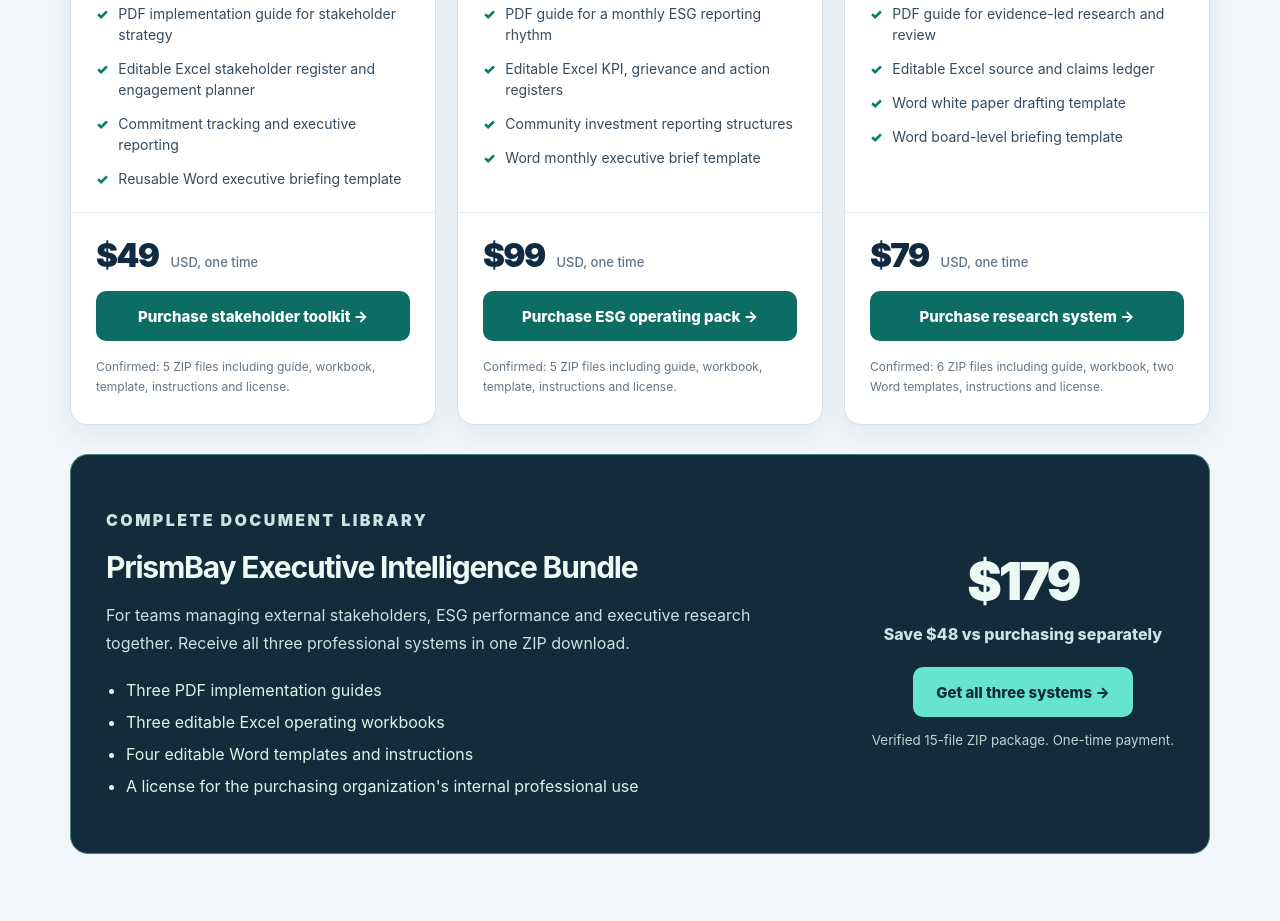
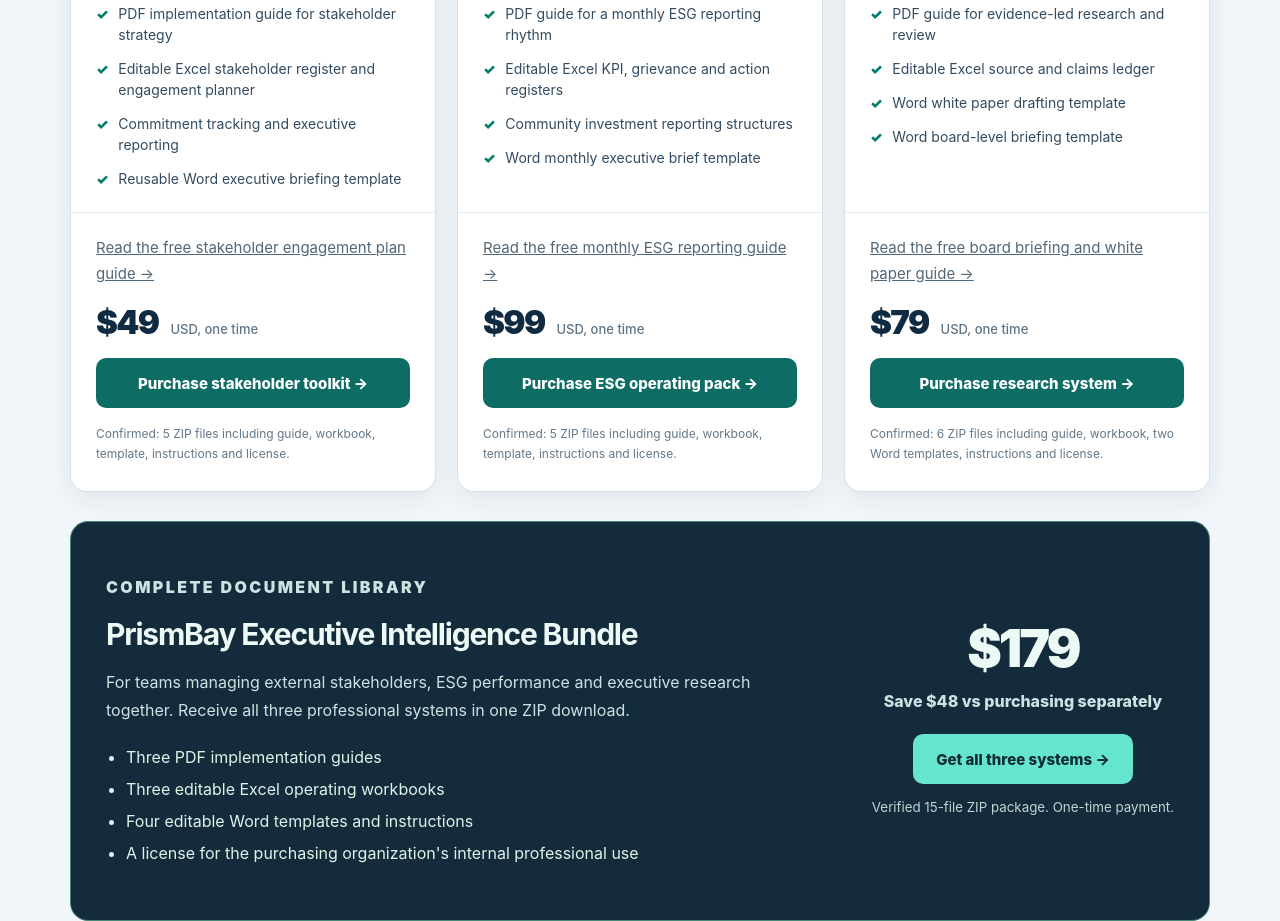
Before and after one commit to ragunauth123456-maker/PrismBay, a plain HTML site: page toolkits.html in a window 1280 px wide. Shown: the part 2020-2941 px from the top of the page. Drawn offline with Linux system fonts and the light colour scheme.

Commit message:
Connect verified product pages to original free buyer guides

```diff
--- a/toolkits.html
+++ b/toolkits.html
@@ -75,17 +75,17 @@
 <article class="card" id="stakeholder">
 <div class="cardTop"><span class="topic">Stakeholder strategy</span><h3>Executive Stakeholder Mapping Toolkit</h3><p>Map relationships, plan engagements and keep executive commitments visible and accountable.</p></div>
 <div class="cardBody"><ul><li>PDF implementation guide for stakeholder strategy</li><li>Editable Excel stakeholder register and engagement planner</li><li>Commitment tracking and executive reporting</li><li>Reusable Word executive briefing template</li></ul></div>
-<div class="cardFoot"><div class="price">$49 <span>USD, one time</span></div><a class="btn dark" href="https://buy.stripe.com/4gM8wQ1v8dOj45Ib8QgnK0q" target="_blank" rel="noopener noreferrer" aria-label="Buy Stakeholder Mapping Toolkit for $49 using Stripe">Purchase stakeholder toolkit →</a><small>Confirmed: 5 ZIP files including guide, workbook, template, instructions and license.</small></div>
+<div class="cardFoot"><p><a href="./stakeholder-engagement-plan-template.html">Read the free stakeholder engagement plan guide →</a></p><div class="price">$49 <span>USD, one time</span></div><a class="btn dark" href="https://buy.stripe.com/4gM8wQ1v8dOj45Ib8QgnK0q" target="_blank" rel="noopener noreferrer" aria-label="Buy Stakeholder Mapping Toolkit for $49 using Stripe">Purchase stakeholder toolkit →</a><small>Confirmed: 5 ZIP files including guide, workbook, template, instructions and license.</small></div>
 </article>
 <article class="card" id="esg">
 <div class="cardTop"><span class="topic">ESG &amp; social performance</span><h3>ESG &amp; Social Performance Operating Pack</h3><p>Organize ESG evidence, environmental and social actions, grievances and management reporting.</p></div>
 <div class="cardBody"><ul><li>PDF guide for a monthly ESG reporting rhythm</li><li>Editable Excel KPI, grievance and action registers</li><li>Community investment reporting structures</li><li>Word monthly executive brief template</li></ul></div>
-<div class="cardFoot"><div class="price">$99 <span>USD, one time</span></div><a class="btn dark" href="https://buy.stripe.com/4gMeVe8XA5hNfOq2CkgnK0r" target="_blank" rel="noopener noreferrer" aria-label="Buy ESG Social Performance Pack for $99 using Stripe">Purchase ESG operating pack →</a><small>Confirmed: 5 ZIP files including guide, workbook, template, instructions and license.</small></div>
+<div class="cardFoot"><p><a href="./esg-monthly-reporting-template.html">Read the free monthly ESG reporting guide →</a></p><div class="price">$99 <span>USD, one time</span></div><a class="btn dark" href="https://buy.stripe.com/4gMeVe8XA5hNfOq2CkgnK0r" target="_blank" rel="noopener noreferrer" aria-label="Buy ESG Social Performance Pack for $99 using Stripe">Purchase ESG operating pack →</a><small>Confirmed: 5 ZIP files including guide, workbook, template, instructions and license.</small></div>
 </article>
 <article class="card" id="whitepaper">
 <div class="cardTop"><span class="topic">Research &amp; board decisions</span><h3>Executive White Paper &amp; Board Briefing System</h3><p>Trace material claims to sources and turn defensible analysis into concise executive decisions.</p></div>
 <div class="cardBody"><ul><li>PDF guide for evidence-led research and review</li><li>Editable Excel source and claims ledger</li><li>Word white paper drafting template</li><li>Word board-level briefing template</li></ul></div>
-<div class="cardFoot"><div class="price">$79 <span>USD, one time</span></div><a class="btn dark" href="https://buy.stripe.com/bJe7sMgq25hNcCe6SAgnK0s" target="_blank" rel="noopener noreferrer" aria-label="Buy White Paper and Board Briefing System for $79 using Stripe">Purchase research system →</a><small>Confirmed: 6 ZIP files including guide, workbook, two Word templates, instructions and license.</small></div>
+<div class="cardFoot"><p><a href="./board-briefing-white-paper-template.html">Read the free board briefing and white paper guide →</a></p><div class="price">$79 <span>USD, one time</span></div><a class="btn dark" href="https://buy.stripe.com/bJe7sMgq25hNcCe6SAgnK0s" target="_blank" rel="noopener noreferrer" aria-label="Buy White Paper and Board Briefing System for $79 using Stripe">Purchase research system →</a><small>Confirmed: 6 ZIP files including guide, workbook, two Word templates, instructions and license.</small></div>
 </article>
 </div>
 <aside class="bundle" id="bundle"><div><p class="eyebrow">Complete document library</p><h3>PrismBay Executive Intelligence Bundle</h3>
```
